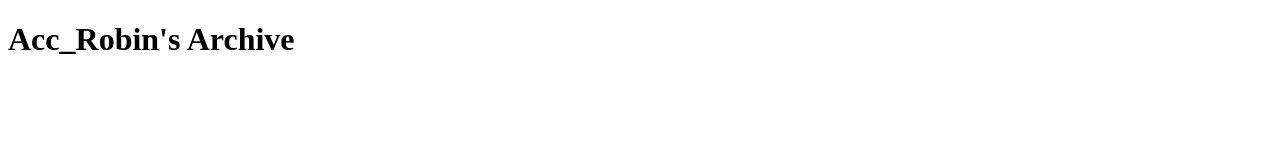
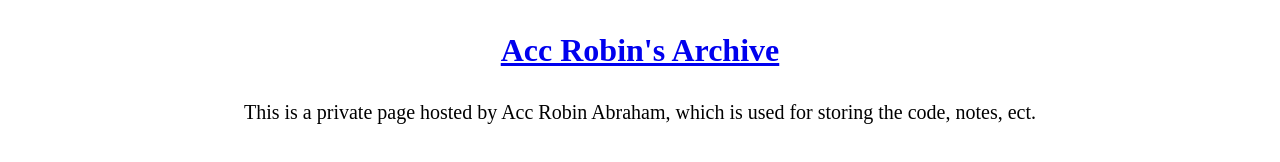
Before and after one commit to AccRobin/AccRobin.github.io, a plain HTML site: page index.html in a window 1280 px wide. Drawn offline with Linux system fonts and the light colour scheme.

Commit message:
Update index.html

```diff
--- a/index.html
+++ b/index.html
@@ -1,14 +1,18 @@
 <!DOCTYPE html>
 <html>
+
 <head>
-<meta charset="utf-8">
-<title>Acc_Robin's Archive</title>
+	<meta charset="utf-8">
+	<title>Acc_Robin's Archive</title>
 </head>
+
+<body>
+	<h1><a href = "https://accrobin.github.io"><p style="text-align: center;">Acc Robin's Archive</p></a></h1>
+	<p style="font-size: 20px;text-align: center;">This is a private page hosted by Acc Robin Abraham, which is used for storing the code, notes, ect.</p>
+</body>
+
 <body>
 
-<h1>Acc_Robin's Archive</h1>
+</body>
 
-<p></p>
-
-</body>
 </html>
```
